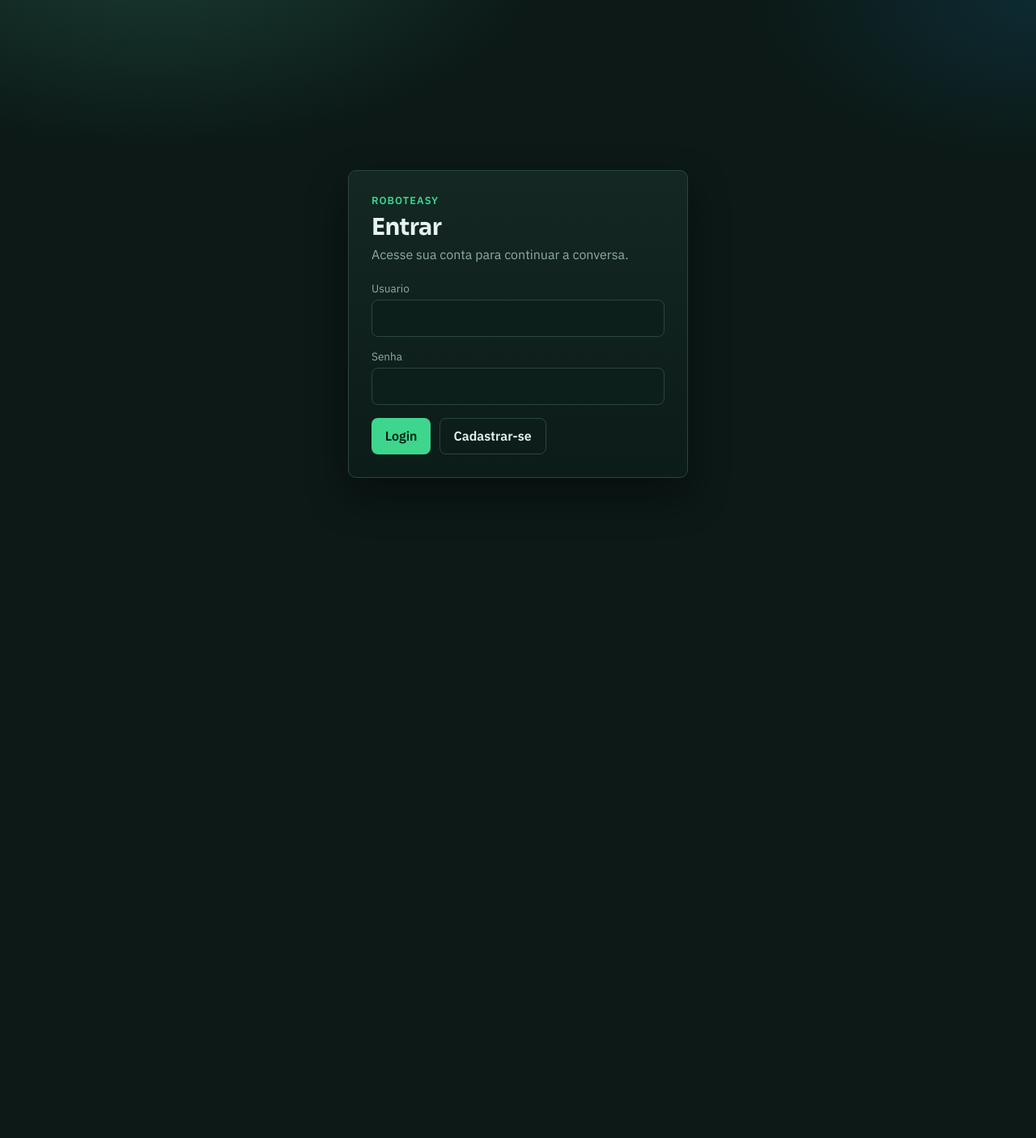
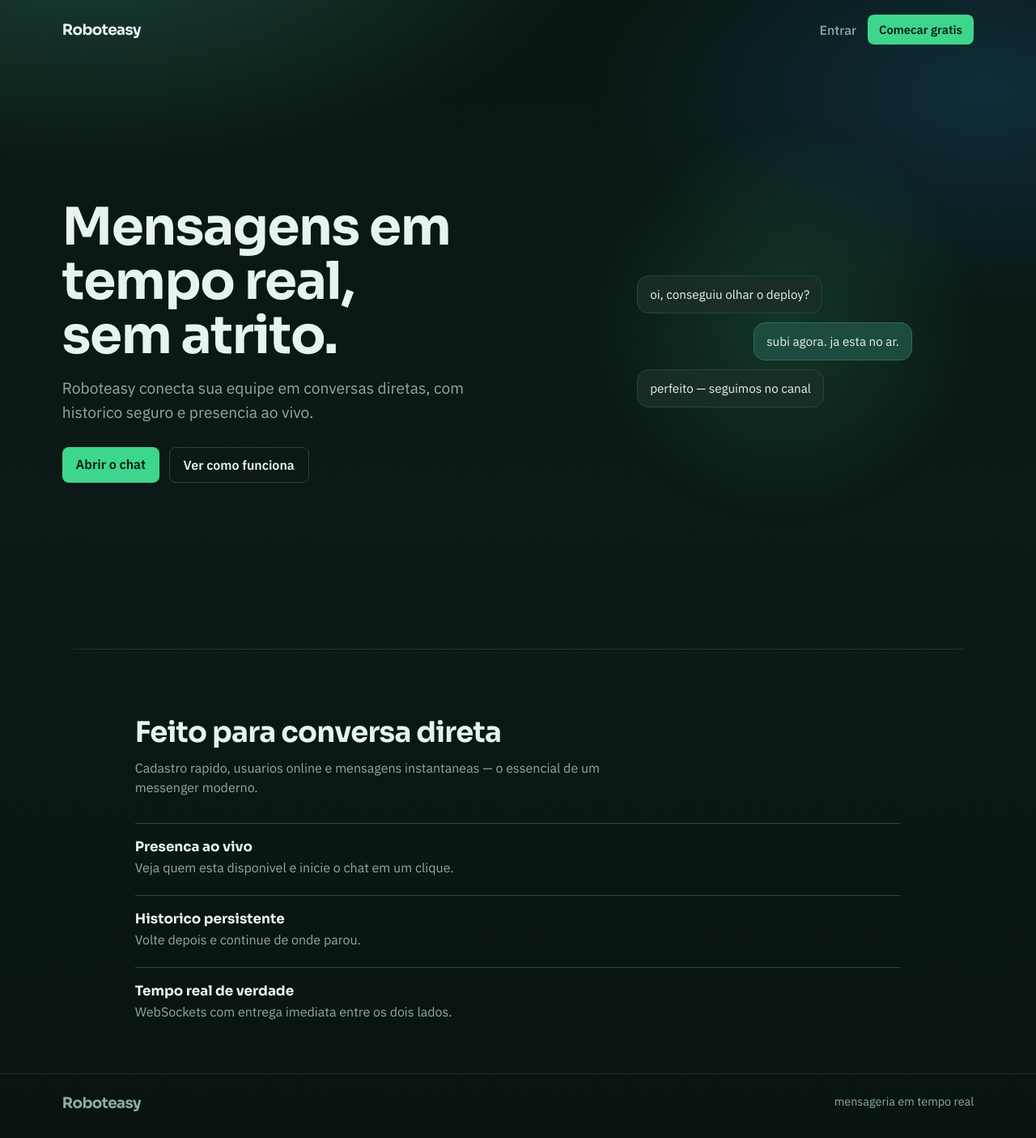
Before and after one commit to Xs1d7/teste-roboteasy, a Vue app in the folder frontend/: page / in a window 1280 px wide. Before the commit this address led to /login. Shown: the whole page at 81% size. Before the commit the page ends 800 px from the top, so only its background shows below. Built offline with nearby package versions, Linux system fonts and the light colour scheme.

Commit message:
feat(frontend): landing de produto e polish visual

```diff
--- a/frontend/src/router/index.ts
+++ b/frontend/src/router/index.ts
@@ -1,5 +1,6 @@
 import { createRouter, createWebHistory } from 'vue-router'
 import { useAuthStore } from '../stores/auth'
+import LandingView from '../views/LandingView.vue'
 import LoginView from '../views/LoginView.vue'
 import UsersView from '../views/UsersView.vue'
 import ChatView from '../views/ChatView.vue'
@@ -14,7 +15,7 @@ declare module 'vue-router' {
 const router = createRouter({
   history: createWebHistory(),
   routes: [
-    { path: '/', redirect: '/login' },
+    { path: '/', name: 'home', component: LandingView, meta: { guest: true } },
     { path: '/login', name: 'login', component: LoginView, meta: { guest: true } },
     { path: '/users', name: 'users', component: UsersView, meta: { auth: true } },
     { path: '/chat/:userId', name: 'chat', component: ChatView, meta: { auth: true } }
@@ -24,7 +25,8 @@ const router = createRouter({
 router.beforeEach((to) => {
   const auth = useAuthStore()
   if (to.meta.auth && !auth.token) return { name: 'login' }
-  if (to.meta.guest && auth.token) return { name: 'users' }
+  if (to.meta.guest && auth.token && to.name !== 'home') return { name: 'users' }
+  if (to.name === 'home' && auth.token) return { name: 'users' }
   return true
 })
 
--- /dev/null
+++ b/frontend/src/views/LandingView.vue
@@ -0,0 +1,289 @@
+<template>
+  <div class="landing">
+    <header class="nav">
+      <span class="brand">Roboteasy</span>
+      <nav>
+        <RouterLink class="nav-link" to="/login">Entrar</RouterLink>
+        <RouterLink class="btn nav-cta" to="/login">Comecar gratis</RouterLink>
+      </nav>
+    </header>
+
+    <section class="hero">
+      <div class="hero-copy">
+        <h1 class="reveal">Mensagens em tempo real,<br />sem atrito.</h1>
+        <p class="lede reveal delay">
+          Roboteasy conecta sua equipe em conversas diretas, com historico seguro e presencia ao vivo.
+        </p>
+        <div class="cta reveal delay2">
+          <RouterLink class="btn" to="/login">Abrir o chat</RouterLink>
+          <a class="btn ghost" href="#produto">Ver como funciona</a>
+        </div>
+      </div>
+
+      <div class="hero-visual" aria-hidden="true">
+        <div class="pulse"></div>
+        <div class="thread">
+          <div class="line them">oi, conseguiu olhar o deploy?</div>
+          <div class="line me">subi agora. ja esta no ar.</div>
+          <div class="line them">perfeito — seguimos no canal</div>
+        </div>
+      </div>
+    </section>
+
+    <section id="produto" class="product">
+      <h2>Feito para conversa direta</h2>
+      <p class="product-lede">
+        Cadastro rapido, usuarios online e mensagens instantaneas — o essencial de um messenger moderno.
+      </p>
+      <ul class="points">
+        <li>
+          <strong>Presenca ao vivo</strong>
+          <span>Veja quem esta disponivel e inicie o chat em um clique.</span>
+        </li>
+        <li>
+          <strong>Historico persistente</strong>
+          <span>Volte depois e continue de onde parou.</span>
+        </li>
+        <li>
+          <strong>Tempo real de verdade</strong>
+          <span>WebSockets com entrega imediata entre os dois lados.</span>
+        </li>
+      </ul>
+    </section>
+
+    <footer class="foot">
+      <span class="brand">Roboteasy</span>
+      <span>mensageria em tempo real</span>
+    </footer>
+  </div>
+</template>
+
+<script setup lang="ts">
+import { RouterLink } from 'vue-router'
+</script>
+
+<style scoped>
+.landing {
+  min-height: 100vh;
+  background:
+    radial-gradient(1100px 560px at 8% -8%, #1b463c 0%, transparent 58%),
+    radial-gradient(900px 520px at 95% 8%, #0e2d38 0%, transparent 52%),
+    linear-gradient(180deg, #0a1613 0%, #0c1916 45%, #091411 100%);
+  overflow-x: hidden;
+}
+
+.nav {
+  display: flex;
+  align-items: center;
+  justify-content: space-between;
+  padding: 1.15rem 6vw;
+  position: relative;
+  z-index: 2;
+}
+
+.nav nav {
+  display: flex;
+  align-items: center;
+  gap: 0.85rem;
+}
+
+.nav-link {
+  color: var(--muted);
+  font-weight: 500;
+}
+.nav-link:hover { color: var(--text); }
+
+.nav-cta { padding: 0.55rem 0.9rem; font-size: 0.92rem; }
+
+.brand {
+  font-family: 'Sora', sans-serif;
+  font-weight: 700;
+  font-size: 1.15rem;
+  letter-spacing: -0.03em;
+}
+
+.hero {
+  min-height: calc(100vh - 72px);
+  display: grid;
+  grid-template-columns: 1.1fr 0.9fr;
+  gap: 2rem;
+  align-items: center;
+  padding: 2rem 6vw 4rem;
+  position: relative;
+}
+
+.hero::before {
+  content: '';
+  position: absolute;
+  inset: 8% 4% auto auto;
+  width: min(42vw, 520px);
+  height: min(42vw, 520px);
+  border-radius: 50%;
+  background: radial-gradient(circle, rgba(61, 214, 140, 0.16), transparent 68%);
+  animation: drift 12s ease-in-out infinite alternate;
+  pointer-events: none;
+}
+
+.hero-copy { position: relative; z-index: 1; max-width: 640px; }
+
+h1 {
+  margin: 0 0 1rem;
+  font-size: clamp(2.4rem, 5.2vw, 4rem);
+  line-height: 1.05;
+  font-weight: 700;
+}
+
+.lede {
+  margin: 0 0 1.75rem;
+  color: var(--muted);
+  font-size: clamp(1.02rem, 1.6vw, 1.2rem);
+  line-height: 1.55;
+  max-width: 34rem;
+}
+
+.cta {
+  display: flex;
+  flex-wrap: wrap;
+  gap: 0.75rem;
+}
+
+.hero-visual {
+  position: relative;
+  z-index: 1;
+  min-height: 320px;
+  display: grid;
+  place-items: center;
+}
+
+.pulse {
+  position: absolute;
+  width: 220px;
+  height: 220px;
+  border-radius: 50%;
+  border: 1px solid rgba(61, 214, 140, 0.28);
+  animation: pulse 3.4s ease-out infinite;
+}
+
+.thread {
+  width: min(100%, 340px);
+  display: flex;
+  flex-direction: column;
+  gap: 0.7rem;
+  animation: rise 900ms ease both;
+}
+
+.line {
+  max-width: 86%;
+  padding: 0.75rem 0.95rem;
+  border-radius: 14px;
+  border: 1px solid var(--line);
+  font-size: 0.95rem;
+  line-height: 1.35;
+  animation: pop 700ms ease both;
+}
+
+.line.them {
+  align-self: flex-start;
+  background: rgba(26, 46, 42, 0.9);
+  animation-delay: 200ms;
+}
+
+.line.me {
+  align-self: flex-end;
+  background: rgba(31, 77, 66, 0.95);
+  border-color: #2f6d5d;
+  animation-delay: 480ms;
+}
+
+.line.them:last-child { animation-delay: 760ms; }
+
+.product {
+  padding: 5rem 6vw 4rem;
+  border-top: 1px solid rgba(42, 69, 63, 0.7);
+  max-width: 1100px;
+  margin: 0 auto;
+}
+
+.product h2 {
+  margin: 0 0 0.6rem;
+  font-size: clamp(1.6rem, 3vw, 2.2rem);
+}
+
+.product-lede {
+  margin: 0 0 2rem;
+  color: var(--muted);
+  max-width: 36rem;
+  line-height: 1.5;
+}
+
+.points {
+  list-style: none;
+  margin: 0;
+  padding: 0;
+  display: grid;
+  gap: 1.4rem;
+}
+
+.points li {
+  display: grid;
+  gap: 0.25rem;
+  padding-top: 1.1rem;
+  border-top: 1px solid var(--line);
+}
+
+.points strong {
+  font-family: 'Sora', sans-serif;
+  font-size: 1.05rem;
+}
+
+.points span { color: var(--muted); line-height: 1.45; }
+
+.foot {
+  display: flex;
+  justify-content: space-between;
+  gap: 1rem;
+  padding: 1.5rem 6vw 2rem;
+  color: var(--muted);
+  font-size: 0.9rem;
+  border-top: 1px solid rgba(42, 69, 63, 0.55);
+}
+
+.reveal {
+  animation: rise 800ms ease both;
+}
+.delay { animation-delay: 120ms; }
+.delay2 { animation-delay: 220ms; }
+
+@keyframes rise {
+  from { opacity: 0; transform: translateY(16px); }
+  to { opacity: 1; transform: translateY(0); }
+}
+
+@keyframes pop {
+  from { opacity: 0; transform: translateY(10px) scale(0.98); }
+  to { opacity: 1; transform: translateY(0) scale(1); }
+}
+
+@keyframes pulse {
+  0% { transform: scale(0.85); opacity: 0.7; }
+  70% { transform: scale(1.25); opacity: 0; }
+  100% { opacity: 0; }
+}
+
+@keyframes drift {
+  from { transform: translate(-8px, 0); }
+  to { transform: translate(12px, 18px); }
+}
+
+@media (max-width: 900px) {
+  .hero {
+    grid-template-columns: 1fr;
+    min-height: auto;
+    padding-top: 1.5rem;
+  }
+
+  .hero-visual { order: -1; min-height: 260px; }
+
+  .nav-link { display: none; }
+}
+</style>
```
Also changed, not shown: 2 other files (tests, documents, lock files or other folders).
